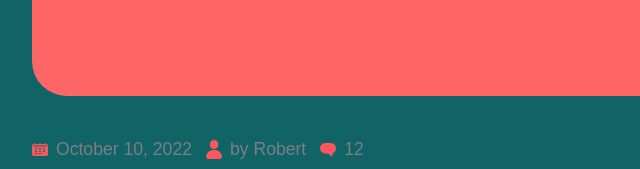
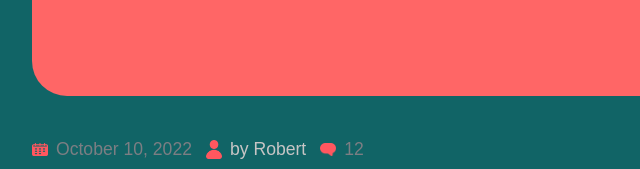
Before and after one commit to RyabininAleck/stomahtml, a plain HTML site: page blog.html in a window 1280 px wide. Shown: the part 4707-4876 px from the top of the page, 53-693 px from the left. Drawn offline with Linux system fonts and the light colour scheme.

Commit message:
без волны на хедере

```diff
--- a/css/style.css
+++ b/css/style.css
@@ -195,7 +195,7 @@ header {
     top: 0;
     left: 0;
     right: 0;
-    transition: .5s ease-in-out;
+    /*transition: .5s ease-in-out;*/
     z-index: 999
 }
 
@@ -1801,7 +1801,7 @@ footer {
 }
 
 .blog-details a {
-    color: #7c7e83;
+    color: #c7c5c5;
     text-decoration: none;
 }
 
```
